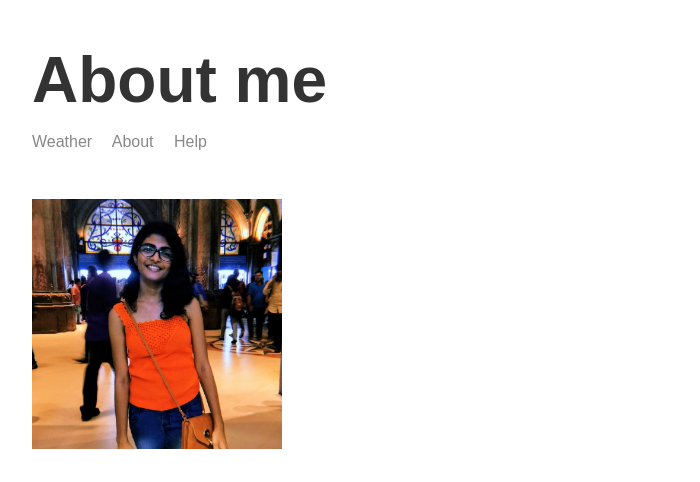
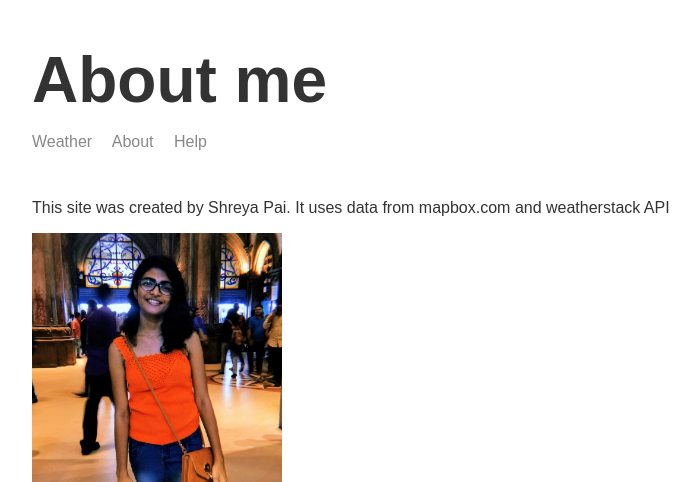
Before and after one commit to sudo-APT-GIT/WeatherForecast-Website, a Node server app: page /about in a window 1280 px wide. Shown: the top 482 px of the page, without its empty margins (283-983 px from the left). Run offline with Node 20, Linux system fonts and the light colour scheme; some libraries are stand-ins or nearby versions.

Commit message:
Add about text

```diff
--- a/templates/views/about.hbs
+++ b/templates/views/about.hbs
@@ -10,6 +10,7 @@
 <body>
     <div class="main-content">
         {{>header}}
+        <p>This site was created by Shreya Pai. It uses data from mapbox.com and weatherstack API</p>
         <img class="portrait" src="/imgs/me.jpeg" />
     </div>
     {{>footer}}
```
